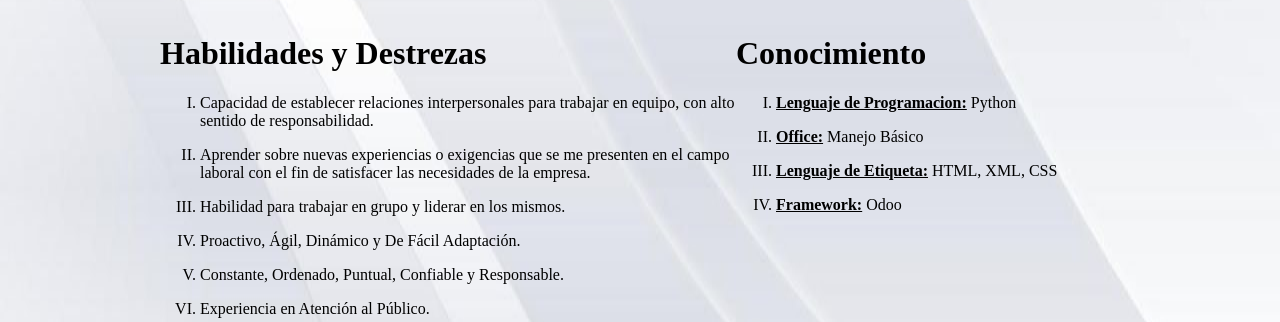
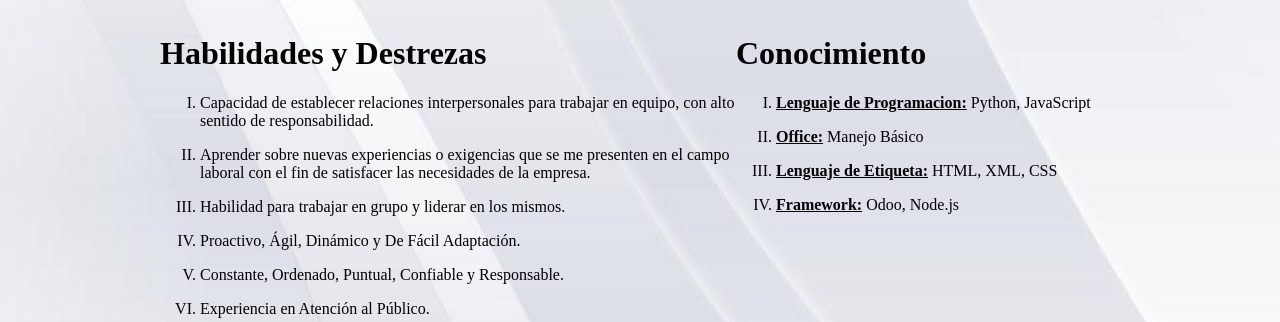
Before and after one commit to AlfredoHC07/Curriculum_HTML, a Node server app: page / in a window 1280 px wide. Shown: the part 858-1180 px from the top of the page. Run offline with Node 20, Linux system fonts and the light colour scheme.

Commit message:
Se agrega contenido al curriculum.

```diff
--- a/views/curriculum.ejs
+++ b/views/curriculum.ejs
@@ -140,7 +140,7 @@
                     <h1>Conocimiento</h1>
                     <ul class="datos_lista">
                         <li>
-                            <p><b><u>Lenguaje de Programacion:</u></b> Python</p>
+                            <p><b><u>Lenguaje de Programacion:</u></b> Python, JavaScript</p>
                         </li>
                         <li>
                             <p><b><u>Office:</u></b> Manejo Básico</p>
@@ -149,7 +149,7 @@
                             <p><b><u>Lenguaje de Etiqueta:</u></b> HTML, XML, CSS</p>
                         </li>
                         <li>
-                            <p><b><u>Framework:</u></b> Odoo</p>
+                            <p><b><u>Framework:</u></b> Odoo, Node.js</p>
                         </li>
                     </ul>
                 </div>
```
